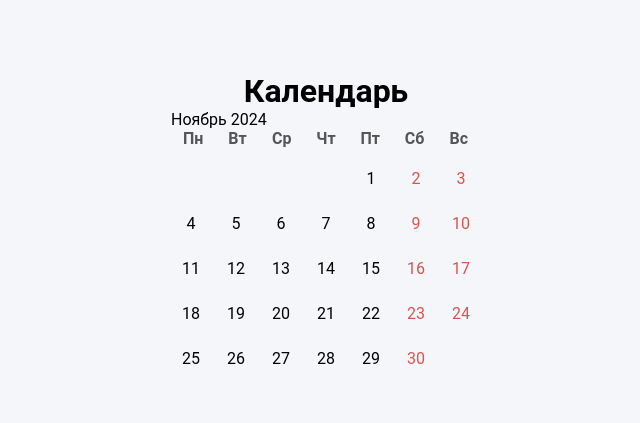
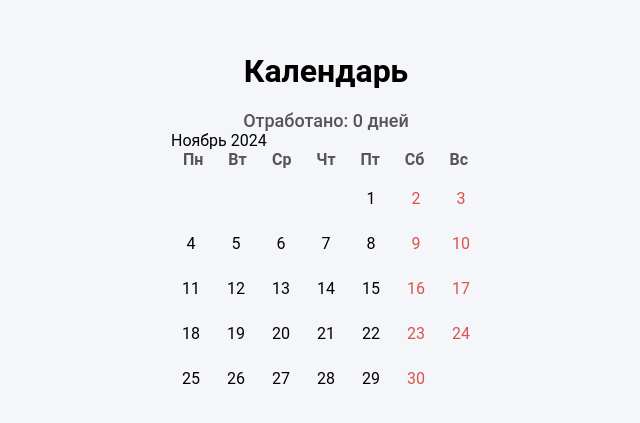
Before and after one commit to Cooltik/work-calendar, a website: page index.html in a window 1280 px wide. Shown: the part 175-598 px from the top of the page, without its empty margins (314-954 px from the left). Drawn offline with Linux system fonts and the light colour scheme; no server answers.

Commit message:
Add files via upload

```diff
--- a/index.html
+++ b/index.html
@@ -9,6 +9,8 @@
 <body>
   <h1>Календарь</h1>
   <div id="calendar-container">
+    <div id="workdays-count">Отработано: 0 дней</div>
+
     <div id="month-name"></div>
     <div id="weekdays"></div>
     <div id="calendar"></div>
```
